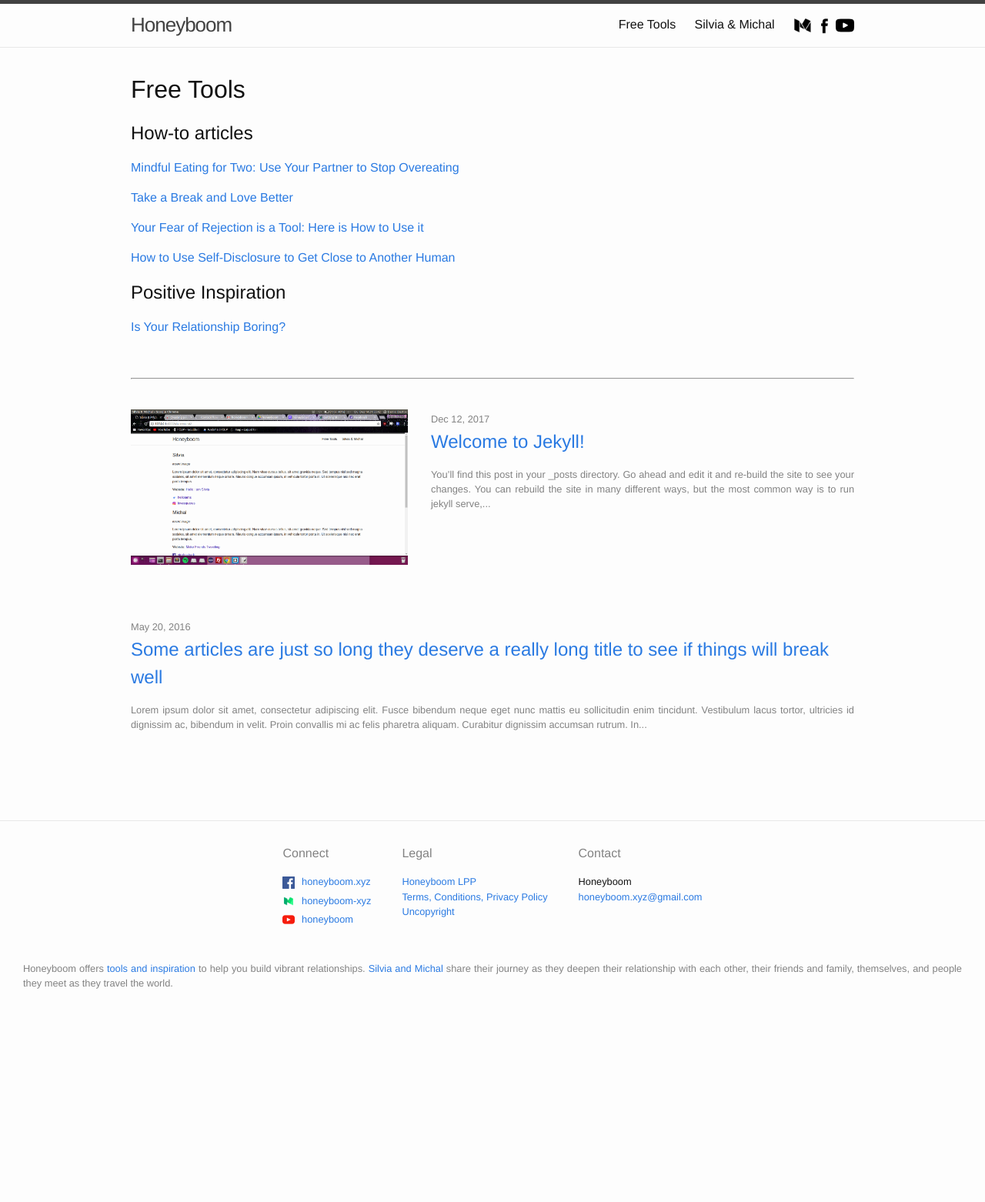
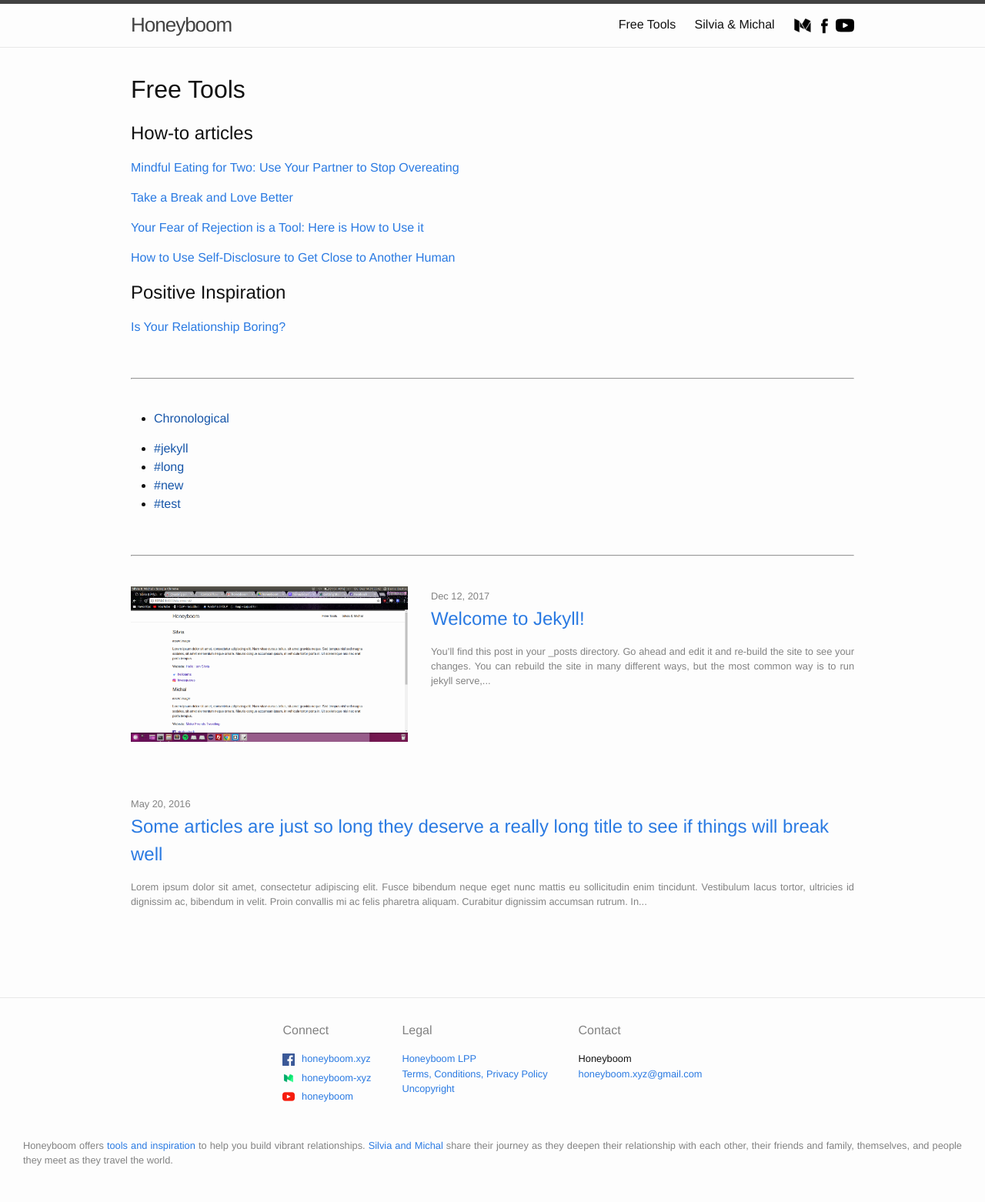
Before and after one commit to Honeyboom/honeyboom.github.io, a Jekyll site: the page built from free-tools.md, in a window 1280 px wide. Shown: the whole page at 77% size. Built offline with Jekyll 4.4.1, drawn with Linux system fonts in a browser that asks for light colours; before the commit the page ends 1332 px from its top, so only the background shows below that.

Commit message:
Implemented new sorting table, very basic, but functional. Missing formatting

```diff
--- a/_includes/head.html
+++ b/_includes/head.html
@@ -10,6 +10,8 @@
   <link rel="canonical" href="{{ page.url | replace:'index.html','' | absolute_url }}">
   <link rel="alternate" type="application/rss+xml" title="{{ site.title | escape }}" href="{{ "/feed.xml" | relative_url }}">
 
+  <script src="/assets/js/sorting.js"></script>
+
   {% if jekyll.environment == 'production' and site.google_analytics %}
   {% include google-analytics.html %}
   {% endif %}
--- /dev/null
+++ b/_includes/sorting-table.html
@@ -0,0 +1,16 @@
+<ul>
+  <li class="blog-tag-item" id="chrono-date-item">
+    <a href onclick="order('chrono-date'); return false;">Chronological</a>
+  </li>
+</ul>
+
+<ul class="blog-tags-list">
+  {% assign sorted_tags = site.tags | sort %}
+  {% for tag in sorted_tags %}
+    {% assign t = tag | first %}
+    {% assign posts = tag | last %}
+    <li class="blog-tag-item" id="{{ t }}-item">
+      <a href onclick="filter('{{ t }}'); return false;">#{{ t }}</a>
+    </li>
+  {% endfor %}
+</ul>
--- a/_layouts/postpage.html
+++ b/_layouts/postpage.html
@@ -7,9 +7,9 @@
 
 <!-- ordering stuff -->
 
-<!-- include recebe argumento de sort (name, date, tag, category) -->
-
-<ul class="post-list">
+<!-- Order all posts by date -->
+<div>
+  <ul class="post-list">
     {% for post in site.posts %}
       <li>
 	<div class="post-container">
@@ -33,4 +33,49 @@
 	 </div>
       </li>
     {% endfor %}
-</ul>
+  </ul>
+<div>
+
+
+
+<!-- Order all posts by tag -->
+{% for tag in site.tags %}
+  {% assign t = tag | first %}
+  {% assign posts = tag | last %}
+  <div class="blog-list-container hidden" id="{{ t }}-container">
+    <ul class="blog-list">
+      {% for post in posts %}
+        {% if post.tags contains t %}
+          <li>
+            <div class="post-container">
+	    {% if post.image %}
+              <div class="post-thumb"><a href="{{ post.url | relative_url }}"><img src="{{ post.image }}" alt="Post Image"></a></div>
+              <div class="post-content-img">
+	    {% else %}
+              <div class="post-content">
+            {% endif %}
+	      {% assign date_format = site.minima.date_format | default: "%b %-d, %Y" %}
+                <span class="post-meta">{{ post.date | date: date_format }}</span>
+                <h2>
+                  <a class="post-link" href="{{ post.url | relative_url }}">
+                   {{ post.title | escape }}
+	          </a>
+                </h2>
+  	        <p class="post-meta">
+	          {{ post.content | strip_html | escape | truncatewords: 40 }}
+	        </p>
+	      </div>
+	    </div>
+          </li>
+        {% endif %}
+      {% endfor %}
+    </ul>
+
+    {% assign numPosts = posts | size %}
+    {% if numPosts == 1 %}
+      <p>{{ posts | size }} post containing tag <b>{{ t }}</b></p>
+    {% else %}
+      <p>{{ posts | size }} posts containing tag <b>{{ t }}</b></p>
+    {% endif %}
+  </div>
+{% endfor %}
--- a/_posts/2016-05-20-super-long-article.md
+++ b/_posts/2016-05-20-super-long-article.md
@@ -2,6 +2,7 @@
 layout: post
 title: "Some articles are just so long they deserve a really long title to see if things will break well"
 categories: misc
+tags: new long
 ---
 
 Lorem ipsum dolor sit amet, consectetur adipiscing elit. Fusce bibendum neque eget nunc mattis eu sollicitudin enim tincidunt. Vestibulum lacus tortor, ultricies id dignissim ac, bibendum in velit. Proin convallis mi ac felis pharetra aliquam. Curabitur dignissim accumsan rutrum. In arcu magna, aliquet vel pretium et, molestie et arcu. Mauris lobortis nulla et felis ullamcorper bibendum. Phasellus et hendrerit mauris. Proin eget nibh a massa vestibulum pretium. Suspendisse eu nisl a ante aliquet bibendum quis a nunc. Praesent varius interdum vehicula. Aenean risus libero, placerat at vestibulum eget, ultricies eu enim. Praesent nulla tortor, malesuada adipiscing adipiscing sollicitudin, adipiscing eget est.
--- a/_posts/2017-12-12-welcome-to-jekyll.markdown
+++ b/_posts/2017-12-12-welcome-to-jekyll.markdown
@@ -5,7 +5,7 @@
 categories: jekyll test
 image: /assets/posts/2017-12-12-welcome-to-jekyll/pic.png
 author: Honeyboom
-
+tags: jekyll test new
 ---
 You’ll find this post in your `_posts` directory. Go ahead and edit it and re-build the site to see your changes. You can rebuild the site in many different ways, but the most common way is to run `jekyll serve`, which launches a web server and auto-regenerates your site when a file is updated.
 
--- a/_sass/minima/_layout.scss
+++ b/_sass/minima/_layout.scss
@@ -120,9 +120,6 @@
   margin-bottom: $spacing-unit / 2;
 }
 
-.footer-wrapper {
-
-}
 
 .footer-col-wrapper {
   display: flex;
@@ -305,5 +302,23 @@
     @include media-query($on-palm) {
       margin-right: 0px;
       margin-bottom: $small-spacing-unit;
+      min-width: 160px;
     }
   }
+
+.hidden {
+  display: none!important;
+  visibility: hidden!important;
+}
+
+.active {
+  color: $grey-color;
+}
+
+.blog-list {
+  margin-left: 0;
+  list-style-type: none;
+  li {
+    margin-bottom: $big-spacing-unit;
+  }
+}
--- /dev/null
+++ b/assets/js/sorting.js
@@ -0,0 +1,47 @@
+function filter(tag) {
+  setActiveTag(tag);
+  showContainer(tag);
+  var posts = document.getElementsByClassName('post-list');
+  posts[0].setAttribute('class', 'post-list hidden');
+}
+
+function setActiveTag(tag) {
+  // loop through all items and remove active class
+  var items = document.getElementsByClassName('blog-tag-item');
+  for(var i=0; i < items.length; i++) {
+    items[i].setAttribute('class', 'blog-tag-item');
+  }
+
+  // set the selected tag's item to active
+  var item = document.getElementById(tag + '-item');
+  if(item) {
+    item.setAttribute('class', 'blog-tag-item active');
+  }
+}
+
+function showContainer(tag) {
+  // loop through all lists and hide them
+  var lists = document.getElementsByClassName('blog-list-container');
+  for(var i=0; i < lists.length; i++) {
+    lists[i].setAttribute('class', 'blog-list-container hidden');
+  }
+
+  // remove the hidden class from the list corresponding to the selected tag
+  var list = document.getElementById(tag + '-container');
+  if(list) {
+    list.setAttribute('class', 'blog-list-container');
+  }
+}
+
+
+function order(type) {
+  var lists = document.getElementsByClassName('blog-list-container');
+  for(var i=0; i < lists.length; i++) {
+    lists[i].setAttribute('class', 'blog-list-container hidden');
+  }
+
+  if(type === "chrono-date") {
+    var posts = document.getElementsByClassName('post-list');
+    posts[0].setAttribute('class', 'post-list');
+  }
+}
--- a/free-tools.md
+++ b/free-tools.md
@@ -26,3 +26,11 @@
 ------------
 
 &nbsp;
+
+{% include sorting-table.html %}
+
+&nbsp;
+
+-------------
+
+&nbsp;
```
Also changed, not shown: _layouts/postpage1.html (added, +36 -0 lines).
